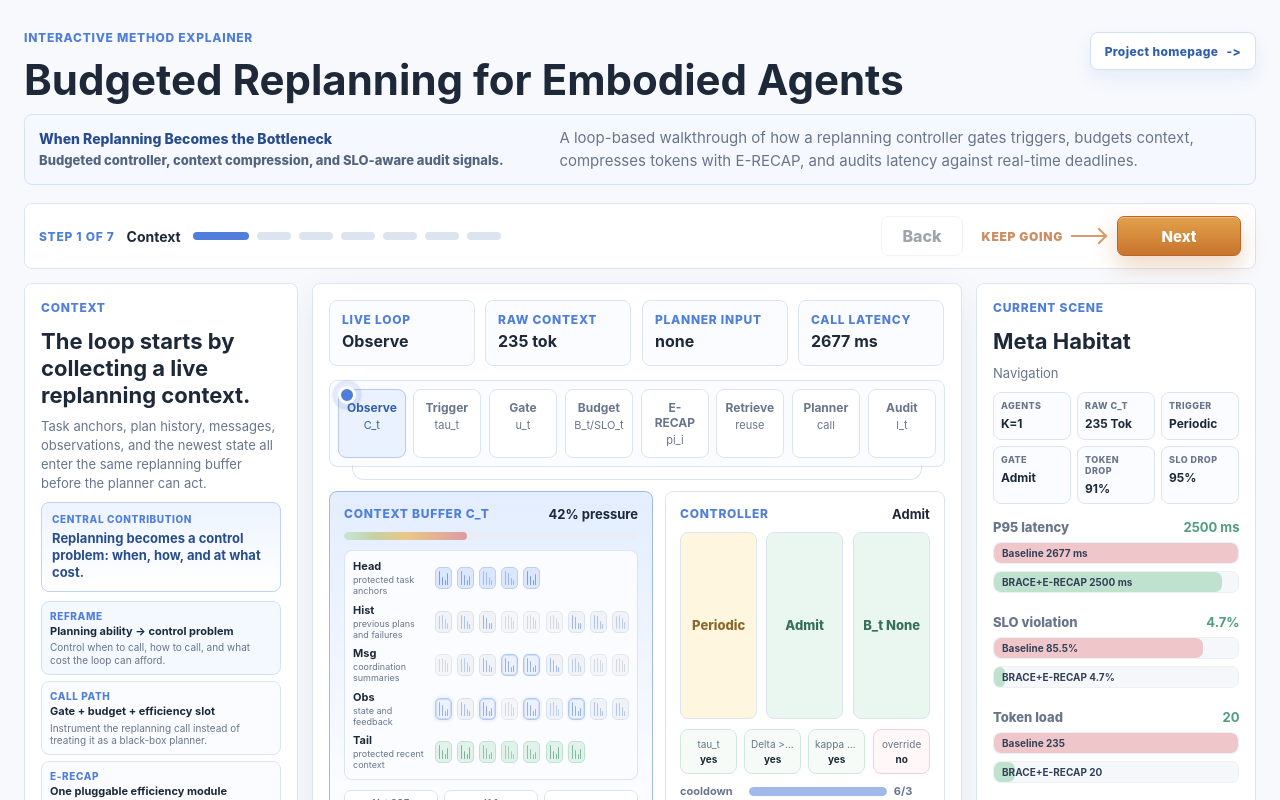
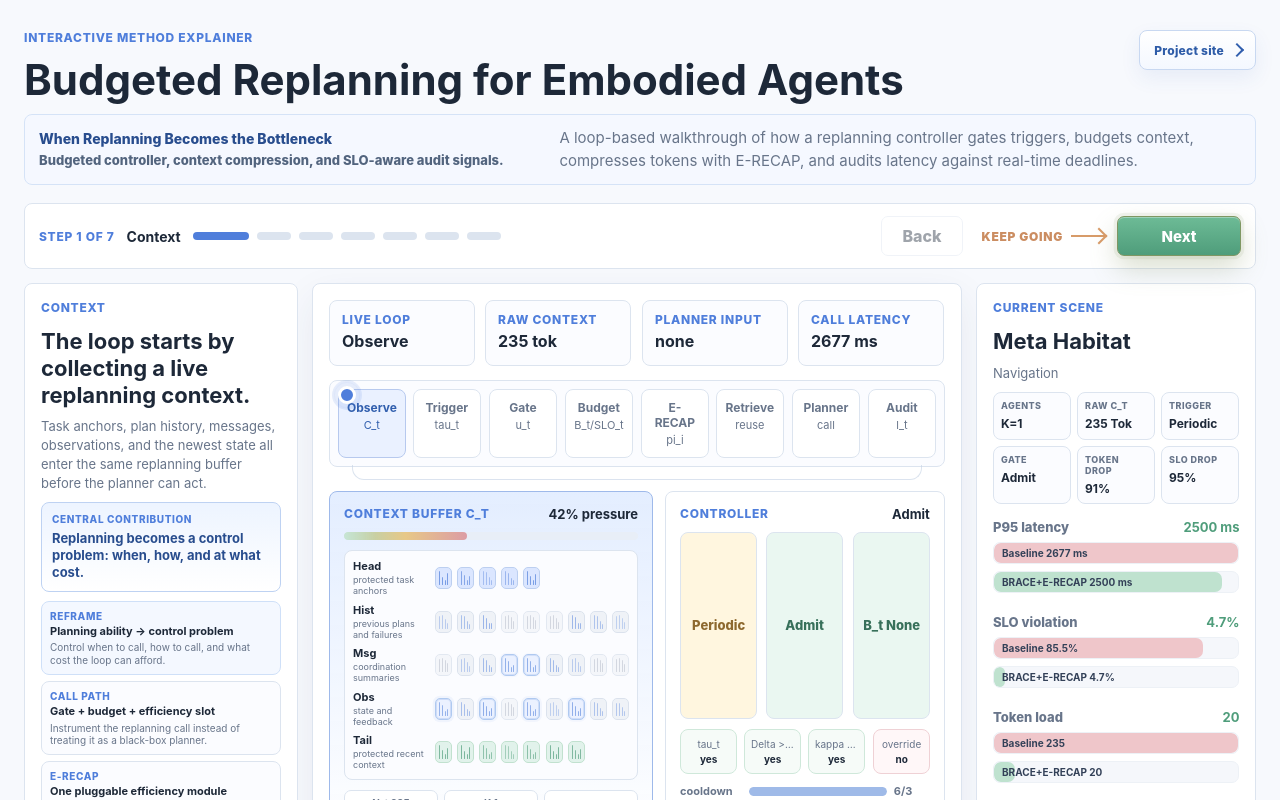
Before and after one commit to Shuaijun-LIU/BRACE-Animation, a React (Vite) app in the folder app/: page / in a window 1280 px wide. Shown: the top 800 px of the page. Built offline with nearby package versions, Linux system fonts and the light colour scheme.

Commit message:
feat(animation): refine homepage navigation

```diff
--- a/app/src/App.tsx
+++ b/app/src/App.tsx
@@ -370,12 +370,16 @@ function App() {
   return (
     <main className="app-shell">
       <header className="topbar">
-        <a className="project-home-link" href="https://nebulis-lab.com/BRACE/" rel="noreferrer" target="_blank">
-          Project homepage
-        </a>
         <div className="title-block">
-          <p className="eyebrow">Interactive method explainer</p>
-          <h1>Budgeted Replanning for Embodied Agents</h1>
+          <div className="title-head">
+            <div>
+              <p className="eyebrow">Interactive method explainer</p>
+              <h1>Budgeted Replanning for Embodied Agents</h1>
+            </div>
+            <a className="project-home-link" href="https://nebulis-lab.com/BRACE/" rel="noreferrer" target="_blank">
+              Project site
+            </a>
+          </div>
           <div className="title-summary">
             <div>
               <span>When Replanning Becomes the Bottleneck</span>
--- a/app/src/styles.css
+++ b/app/src/styles.css
@@ -45,29 +45,26 @@ button {
 }
 
 .topbar {
-  position: relative;
   display: block;
   margin-bottom: 18px;
 }
 
 .project-home-link {
-  position: absolute;
-  top: 2px;
-  right: 0;
   display: inline-flex;
   align-items: center;
   justify-content: center;
-  min-height: 38px;
-  padding: 0 14px;
-  border: 1px solid #cfe0f8;
-  border-radius: 8px;
-  background: #fff;
-  color: #315fae;
+  min-height: 40px;
+  padding: 0 13px 0 14px;
+  border: 1px solid #c8d8f1;
+  border-radius: 8px;
+  background: linear-gradient(180deg, #ffffff, #f4f8ff);
+  color: #2e5ca8;
   font-size: 12px;
-  font-weight: 820;
-  letter-spacing: 0.03em;
+  font-weight: 840;
+  letter-spacing: 0.02em;
   text-decoration: none;
-  box-shadow: 0 8px 18px rgba(53, 95, 174, 0.09);
+  white-space: nowrap;
+  box-shadow: 0 8px 20px rgba(53, 95, 174, 0.08);
   transition:
     border-color 160ms ease,
     background 160ms ease,
@@ -76,13 +73,19 @@ button {
 }
 
 .project-home-link::after {
+  display: block;
+  width: 8px;
+  height: 8px;
   margin-left: 8px;
-  content: "->";
+  border-top: 2px solid #315fae;
+  border-right: 2px solid #315fae;
+  content: "";
+  transform: rotate(45deg);
 }
 
 .project-home-link:hover {
   border-color: #9eb9ea;
-  background: #f5f8ff;
+  background: linear-gradient(180deg, #f8fbff, #eaf1ff);
   color: #244f9e;
   transform: translateY(-1px);
 }
@@ -143,6 +146,13 @@ h2 {
 
 .title-block {
   width: 100%;
+}
+
+.title-head {
+  display: grid;
+  grid-template-columns: minmax(0, 1fr) auto;
+  gap: 18px;
+  align-items: start;
 }
 
 .title-summary {
@@ -279,11 +289,13 @@ h2 {
     0 11px 24px rgba(194, 116, 46, 0.28),
     inset 0 1px 0 rgba(255, 255, 255, 0.28);
   font-size: 15px;
+  animation: nextColorPulse 2.2s ease-in-out infinite;
 }
 
 .next-primary:hover {
   border-color: #a9561f;
   background: linear-gradient(180deg, #edaf59, #bd6828);
+  animation-duration: 1.15s;
 }
 
 .next-cue {
@@ -1981,6 +1993,33 @@ h2 {
   }
 }
 
+@keyframes nextColorPulse {
+  0%,
+  100% {
+    border-color: #bc6428;
+    background: linear-gradient(180deg, #e2a14a, #c8742e);
+    box-shadow:
+      0 11px 24px rgba(194, 116, 46, 0.26),
+      inset 0 1px 0 rgba(255, 255, 255, 0.28);
+  }
+  45% {
+    border-color: #df8b32;
+    background: linear-gradient(180deg, #f0b75e, #d98335);
+    box-shadow:
+      0 13px 28px rgba(216, 131, 53, 0.34),
+      0 0 0 4px rgba(216, 131, 53, 0.1),
+      inset 0 1px 0 rgba(255, 255, 255, 0.34);
+  }
+  70% {
+    border-color: #4f9d7b;
+    background: linear-gradient(180deg, #6dbb96, #4f9d7b);
+    box-shadow:
+      0 12px 26px rgba(79, 157, 123, 0.28),
+      0 0 0 3px rgba(79, 157, 123, 0.1),
+      inset 0 1px 0 rgba(255, 255, 255, 0.32);
+  }
+}
+
 @media (max-width: 1220px) {
   .topbar,
   .story-layout {
@@ -2008,9 +2047,13 @@ h2 {
   }
 
   .project-home-link {
-    position: static;
     width: fit-content;
-    margin: 0 0 14px auto;
+    margin-left: auto;
+  }
+
+  .title-head {
+    grid-template-columns: 1fr;
+    gap: 10px;
   }
 
   .guide-bar,
```
